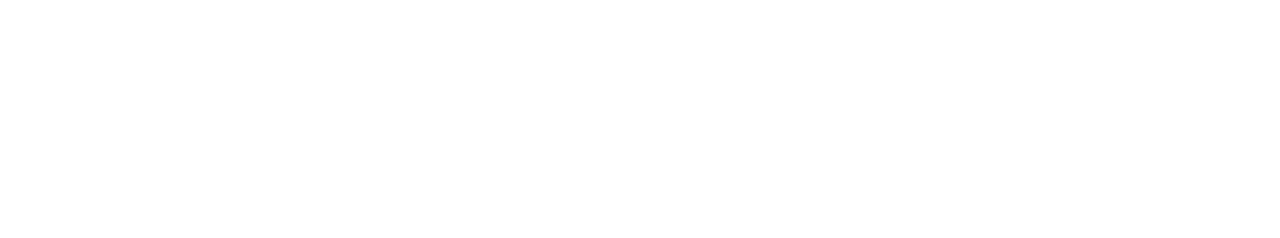
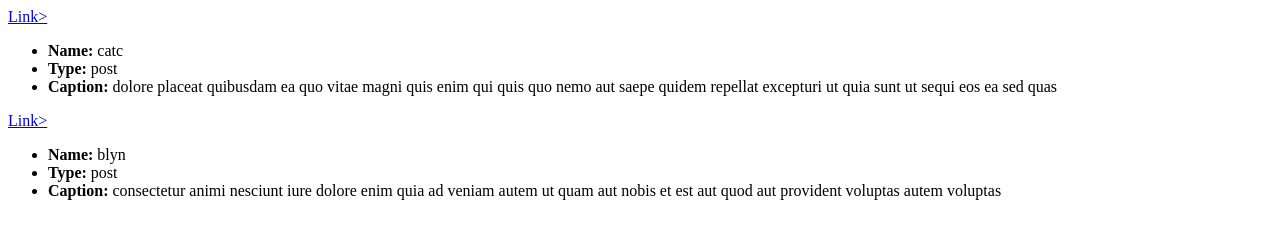
Before and after one commit to monL/F1_FE_TC, a website: page index.html in a window 1280 px wide. Drawn offline with Linux system fonts and the light colour scheme.

Commit message:
Finished Basic setup
Based on Lynda tutorial

```diff
--- a/app/app.js
+++ b/app/app.js
@@ -32,12 +32,15 @@ var case1 = new app.SingleCaseModel({
     }
   });
 
-  console.log(case1.toJSON());
-  console.log(case2.toJSON());
-
-  var collection = new app.CaseCollectionModel([
+  var caseCollection = new app.CaseCollectionModel([
       case1,
       case2
   ]);
 
-  console.log(collection);
+var caseCollectionView = new app.CaseCollectionView({ collection: caseCollection});
+
+$("#all-cases").html(caseCollectionView.render().el);
+
+var appRouter = new app.Router();
+
+Backbone.history.start();
--- a/app/routes/router.js
+++ b/app/routes/router.js
@@ -0,0 +1,23 @@
+var app = app || {};
+
+app.Router = Backbone.Router.extend({
+
+routes :{
+	"": "noCopy",
+	"5a1edb556384ec96b71d4a98" : "item1_Message",
+	"5a5e5b1ce43c3f5076cbba41": "item2_Message",
+},
+
+noCopy: function() {
+    $("#copy").html("");
+},
+
+item1_Message: function() {
+    $("#copy").html("Heirloom Roses are great Mother's Day flowers");
+},
+
+item2_Message: function() {
+    $("#copy").html("Choose Rainbow Roses for your wedding");
+}
+
+});
--- a/app/views/caseCollectionView.js
+++ b/app/views/caseCollectionView.js
@@ -0,0 +1,15 @@
+var app = app || {};
+
+app.CaseCollectionView = Backbone.View.extend({
+    tagName: "section",
+
+    render: function() {
+        this.collection.each(this.addCase, this);
+        return this;
+    },
+
+    addCase: function(caseModel) {
+        var caseView = new app.singleCaseView ({ model: caseModel });
+        this.$el.append(caseView.render().el);
+    }
+});
--- a/app/views/singleCaseView.js
+++ b/app/views/singleCaseView.js
@@ -0,0 +1,28 @@
+var app = app || {};
+
+app.singleCaseView = Backbone.View.extend({
+    tagName: "article", // this is an html tag
+    className: "case", //this is for styling.
+
+    template: _.template( $("#caseElement").html() ),
+
+    render: function() {
+        var caseTemplate = this.template(this.model.toJSON());
+        this.$el.html(caseTemplate);
+        return this;
+      },
+
+    events: {
+    'mouseover': 'addBgColor',
+    'mouseout': 'removeBgColor'
+    },
+
+    addBgColor: function() {
+    this.$el.addClass("highlight");
+    },
+
+    removeBgColor: function() {
+    this.$el.removeClass("highlight");
+    }
+
+});
--- a/css/global.css
+++ b/css/global.css
@@ -0,0 +1,4 @@
+.highlight {
+    outline-style: solid;
+    outline-color: blue;
+}
--- a/index.html
+++ b/index.html
@@ -5,7 +5,20 @@
   </head>
   <body>
     <!-- Where our application will render everything to -->
-    <div id="root"></div>
+    <div id="all-cases"></div>
+
+    <!-- TODO: remove this unless if it's not used -->
+    <div id="copy"></div>
+
+    <!-- render list of items -->
+    <script id="caseElement" type="text/template">
+        <a href="#<%= id %>">Link></a>
+        <ul>
+            <li class="caseInfo"><strong>Name:</strong> <%= username %></li>
+            <li class="caseInfo"><strong>Type:</strong> <%= type %></li>
+            <li class="caseInfo"><strong>Caption:</strong> <%= caption %></li>
+        </ul>
+    </script>
 
     <!-- Libraries -->
     <script src="app/libs/jquery.js"></script>
@@ -14,7 +27,10 @@
 
     <!-- links to all the files needed -->
     <script src="app/models/singleCaseModel.js"></script>
+    <script src="app/views/singleCaseView.js"></script>
     <script src="app/collections/caseCollectionModel.js"></script>
+    <script src="app/views/caseCollectionView.js"></script>
+    <script src="app/routes/router.js"></script>
 
     <!-- Link to  compiled application -->
     <script src="app/app.js"></script>
```
